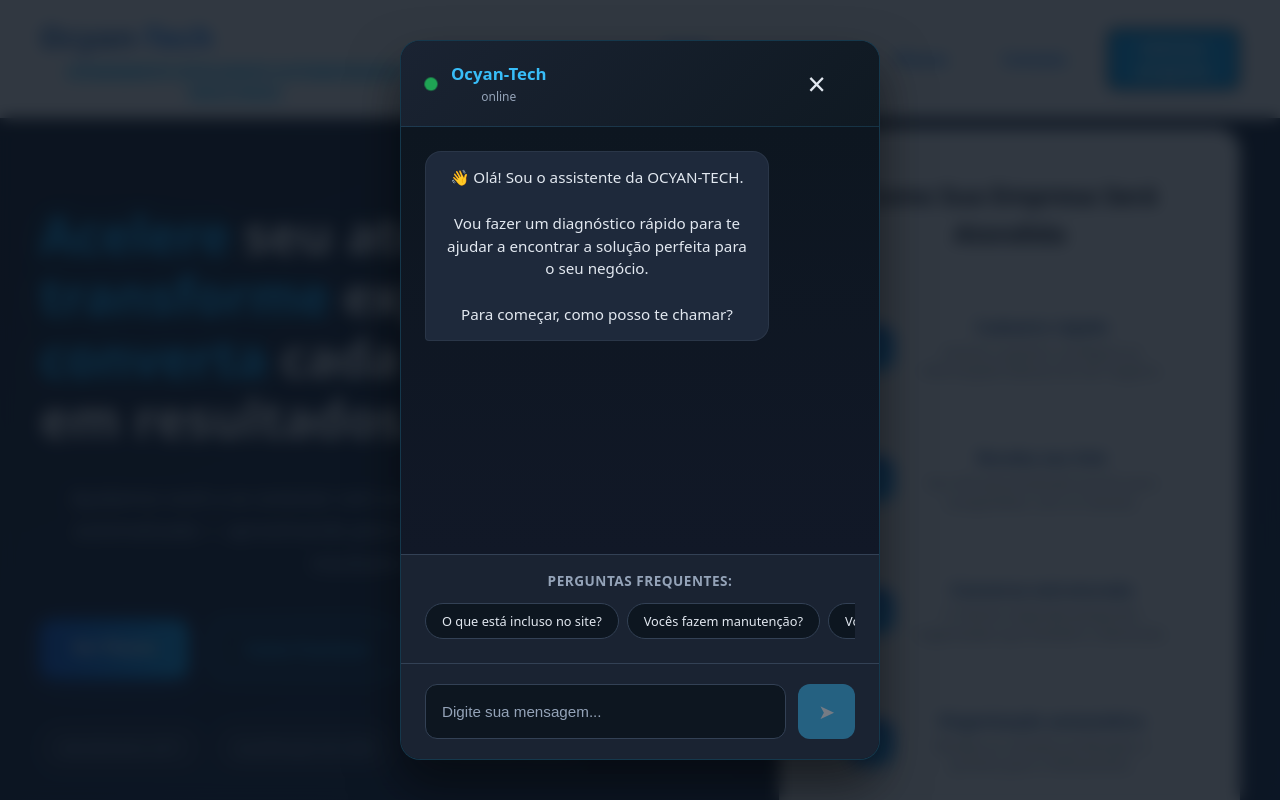
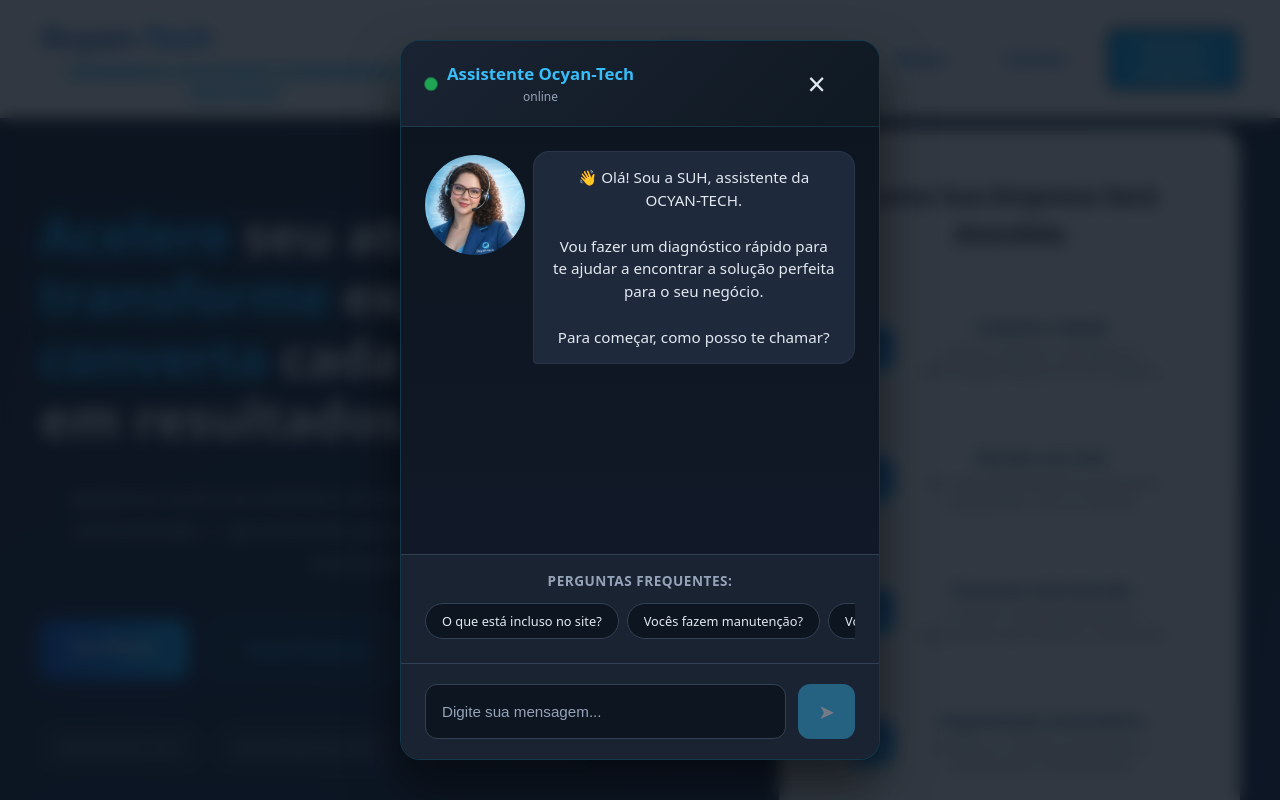
Before and after one commit to OcimarPrado/Frontend-ProjetoA, a React (Vite) app: page / in a window 1280 px wide. Both pictures are taken after a click on the button "Solicitar proposta". Shown: the top 800 px of the page. Built offline with nearby package versions, Linux system fonts and the light colour scheme.

Commit message:
feat: ajuste do bot

```diff
--- a/src/components/ContatoBot.tsx
+++ b/src/components/ContatoBot.tsx
@@ -3,6 +3,7 @@ import { botEngine } from '../logic/botEngine';
 import { FAQ_BASE } from '../utils/knowledgeBase';
 import type { DiagnosticData } from '../types/diagnostic';
 import '../styles/ContatoBot.css';
+import avatar from '../../assets/assitente-ocyantech.jpeg';
 
 const WHATSAPP_NUMBER = '5551986730107';
 
@@ -39,7 +40,8 @@ const ContatoBot: React.FC<{ isOpen: boolean; onClose: () => void }> = ({
       setMessages([
         {
           from: 'bot',
-          text: '👋 Olá! Sou o assistente da OCYAN-TECH.\n\nVou fazer um diagnóstico rápido para te ajudar a encontrar a solução perfeita para o seu negócio.\n\nPara começar, como posso te chamar?'
+          text:
+            '👋 Olá! Sou a SUH, assistente da OCYAN-TECH.\n\nVou fazer um diagnóstico rápido para te ajudar a encontrar a solução perfeita para o seu negócio.\n\nPara começar, como posso te chamar?'
         }
       ]);
       setDiagnostic({ etapa: 'inicio' });
@@ -71,7 +73,18 @@ const ContatoBot: React.FC<{ isOpen: boolean; onClose: () => void }> = ({
   };
 
   const generateWhatsAppLink = () => {
-    const { nome, empresa, nicho, estruturaAtual, estruturaAlmejada, problemas, urgencia, orcamento, servicoIndicado, score } = diagnostic;
+    const {
+      nome,
+      empresa,
+      nicho,
+      estruturaAtual,
+      estruturaAlmejada,
+      problemas,
+      urgencia,
+      orcamento,
+      servicoIndicado,
+      score
+    } = diagnostic;
 
     const resumo =
       `*🎯 LEAD QUALIFICADO - OCYAN-TECH*\n\n` +
@@ -80,18 +93,12 @@ const ContatoBot: React.FC<{ isOpen: boolean; onClose: () => void }> = ({
       `👤 Nome: ${nome}\n` +
       `🏢 Empresa: ${empresa}\n` +
       `📍 Nicho: ${nicho}\n\n` +
-      `*SITUAÇÃO ATUAL:*\n` +
-      `${estruturaAtual}\n\n` +
-      `*OBJETIVO:*\n` +
-      `${estruturaAlmejada}\n\n` +
-      `*PROBLEMAS IDENTIFICADOS:*\n` +
-      `${problemas?.map(p => `• ${p}`).join('\n')}\n\n` +
-      `*URGÊNCIA:*\n` +
-      `${urgencia}\n\n` +
-      `*ORÇAMENTO:*\n` +
-      `${orcamento}\n\n` +
-      `*💡 SOLUÇÃO RECOMENDADA:*\n` +
-      `${servicoIndicado}\n\n` +
+      `*SITUAÇÃO ATUAL:*\n${estruturaAtual}\n\n` +
+      `*OBJETIVO:*\n${estruturaAlmejada}\n\n` +
+      `*PROBLEMAS IDENTIFICADOS:*\n${problemas?.map(p => `• ${p}`).join('\n')}\n\n` +
+      `*URGÊNCIA:*\n${urgencia}\n\n` +
+      `*ORÇAMENTO:*\n${orcamento}\n\n` +
+      `*💡 SOLUÇÃO RECOMENDADA:*\n${servicoIndicado}\n\n` +
       `_Solicito proposta comercial detalhada._`;
 
     return `https://wa.me/${WHATSAPP_NUMBER}?text=${encodeURIComponent(resumo)}`;
@@ -108,16 +115,22 @@ const ContatoBot: React.FC<{ isOpen: boolean; onClose: () => void }> = ({
       }}
     >
       <div className="bot-window" onClick={e => e.stopPropagation()}>
+
+        {/* HEADER */}
         <div className="bot-header">
           <div className="bot-header-content">
+            {/*<img src={avatar} alt="Assistente Ocyan-Tech" className="bot-avatar" />*/}
+
             <div className={`bot-status-dot ${isTyping ? 'typing' : ''}`}></div>
+
             <div className="bot-header-text">
-              <span className="bot-header-title">Ocyan-Tech</span>
+              <span className="bot-header-title">Assistente Ocyan-Tech</span>
               <span className="bot-header-status">
                 {isTyping ? 'digitando...' : 'online'}
               </span>
             </div>
           </div>
+
           <button
             className="bot-close-x"
             onClick={() => {
@@ -129,9 +142,16 @@ const ContatoBot: React.FC<{ isOpen: boolean; onClose: () => void }> = ({
           </button>
         </div>
 
+        {/* CHAT */}
         <div className="bot-chat-history" ref={scrollRef}>
           {messages.map((m, i) => (
-            <div key={i} className={`message-bubble ${m.from}`}>
+            <div key={i} className={`message-row ${m.from}`}>
+
+              {m.from === 'bot' && (
+                <img src={avatar} alt="bot" className="message-avatar" />
+              )}
+
+              <div className={`message-bubble ${m.from}`}>
                 {m.text.split('\n').map((line, idx) => (
                   <React.Fragment key={idx}>
                     {line}
@@ -139,17 +159,20 @@ const ContatoBot: React.FC<{ isOpen: boolean; onClose: () => void }> = ({
                   </React.Fragment>
                 ))}
               </div>
+            </div>
           ))}
 
           {isTyping && (
+            <div className="message-row bot">
+              <img src={avatar} alt="bot" className="message-avatar" />
               <div className="message-bubble bot">
                 <div className="typing-indicator">
                   <span></span><span></span><span></span>
                 </div>
               </div>
+            </div>
           )}
 
-          {/* Opções de resposta rápida */}
           {quickOptions.length > 0 && !isTyping && (
             <div className="quick-options">
               {quickOptions.map((option, i) => (
@@ -164,7 +187,6 @@ const ContatoBot: React.FC<{ isOpen: boolean; onClose: () => void }> = ({
             </div>
           )}
 
-          {/* CTA final */}
           {isReady && (
             <div className="cta-container">
               <a href={generateWhatsAppLink()} target="_blank" rel="noreferrer">
@@ -176,7 +198,7 @@ const ContatoBot: React.FC<{ isOpen: boolean; onClose: () => void }> = ({
           )}
         </div>
 
-        {/* FAQs (só aparecem quando relevante) */}
+        {/* FAQ */}
         {showFAQ && !isReady && quickOptions.length === 0 && (
           <div className="faq-section">
             <p className="faq-title">Perguntas frequentes:</p>
@@ -190,7 +212,7 @@ const ContatoBot: React.FC<{ isOpen: boolean; onClose: () => void }> = ({
           </div>
         )}
 
-        {/* Input area */}
+        {/* INPUT */}
         <form
           className="bot-input-area"
           onSubmit={e => {
--- a/src/styles/ContatoBot.css
+++ b/src/styles/ContatoBot.css
@@ -630,3 +630,67 @@ input:focus-visible {
   outline: 2px solid var(--primary);
   outline-offset: 2px;
 }
+
+/* ============================================================================
+   AVATAR (NOVO)
+   ============================================================================ */
+
+.bot-avatar {
+  width: 100px;
+  height: 100px;
+  min-width: 48px;
+  border-radius: 50%;
+  object-fit: cover;
+  object-position: top;
+  margin-bottom: 4px;
+  margin-top: 4px;
+  border: 2px solid rgba(56, 189, 248, 0.5);
+  box-shadow: 0 0 12px rgba(56, 189, 248, 0.4);
+}
+
+.message-avatar {
+  width: 100px;
+  height: 100px;
+  min-width: 48px;
+  border-radius: 50%;
+  object-fit: cover;
+  object-position: top;
+  margin-bottom: 4px;
+  margin-top: 4px;
+}
+
+/* ============================================================================
+   MESSAGE ROW (AJUSTADO)
+   ============================================================================ */
+
+.message-row {
+  display: flex;
+  align-items: flex-end;
+  gap: 8px;
+}
+
+.message-row.user {
+  justify-content: flex-end;
+}
+
+.message-row.bot .message-avatar {
+  align-self: flex-start;
+}
+
+/* ============================================================================
+   AJUSTE NAS BOLHAS (COMPATÍVEL COM AVATAR)
+   ============================================================================ */
+
+.message-bubble {
+  max-width: 75%;
+}
+
+/* ============================================================================
+   HEADER (AJUSTE VISUAL)
+   ============================================================================ */
+
+.bot-header-content {
+  display: flex;
+  align-items: center;
+  gap: 10px;
+}
```
Also changed, not shown: assets/assitente-ocyantech.jpeg (added). Lines whose indentation alone changed are shown as unchanged.
